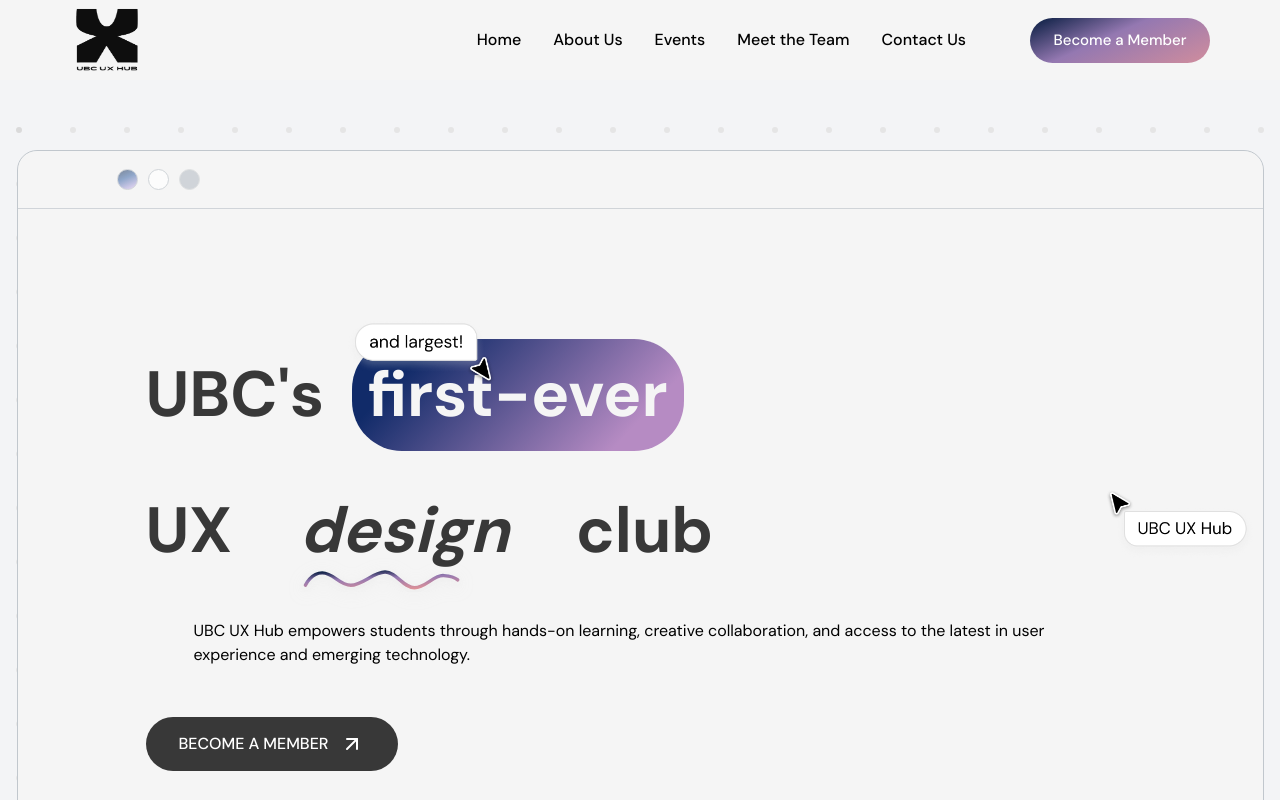
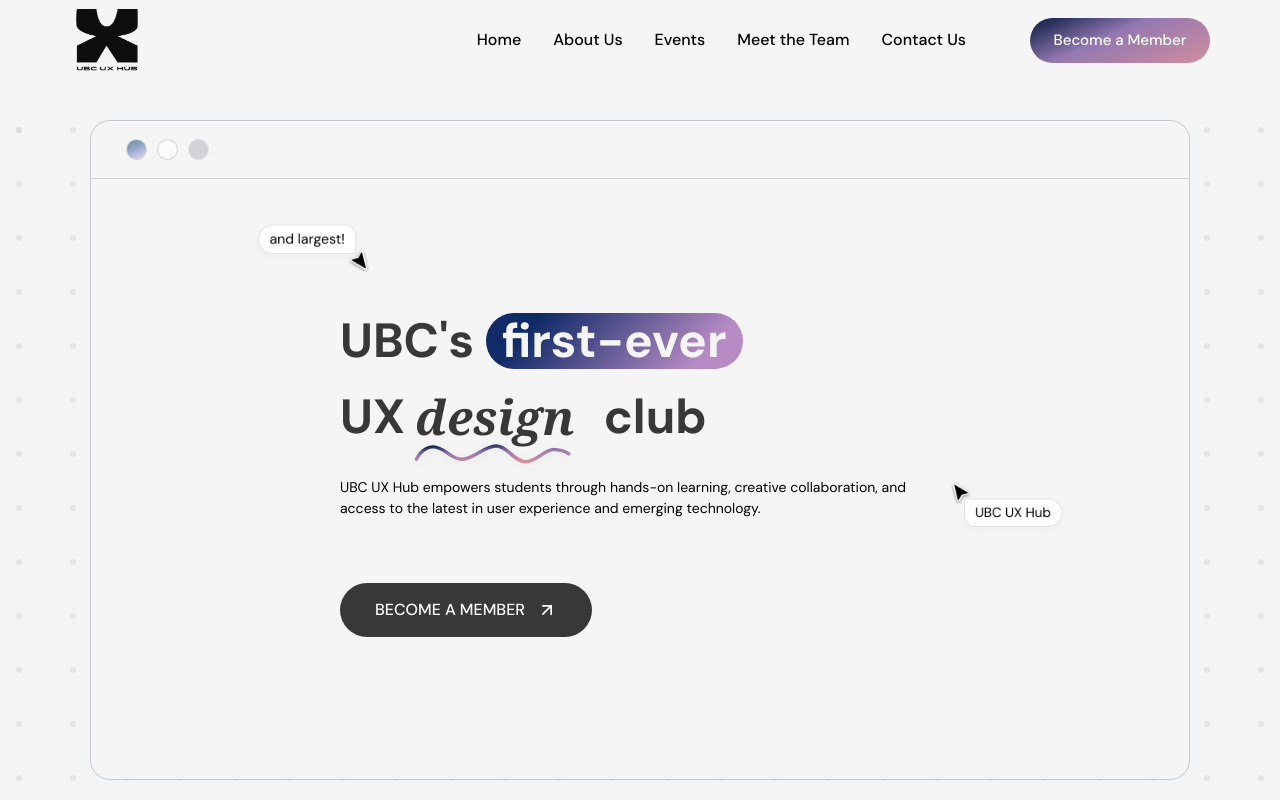
Before and after one commit to auroraxcheng/UXhub-website, a Next.js app: page / in a window 1280 px wide. Shown: the top 800 px of the page. Built offline with nearby package versions, Linux system fonts and the light colour scheme.

Commit message:
Fixes: sizes for different components

```diff
--- a/src/app/page.tsx
+++ b/src/app/page.tsx
@@ -33,7 +33,7 @@
       {/* Content Container */}
       <div className="relative z-10 pt-[80px] lg:pt-[80px] md:pt-[70px] sm:pt-[60px]">
         {/* Hero Section */}
-        <div id="home" className="flex justify-center items-start pt-[70px] lg:pt-[70px] md:pt-[50px] sm:pt-[30px]">
+        <div id="home" className="flex justify-center items-start pt-[40px] lg:pt-[40px] md:pt-[30px] sm:pt-[20px]">
           <HeroSection>
             <HeroContent />
           </HeroSection>
--- a/src/components/HeroContent.tsx
+++ b/src/components/HeroContent.tsx
@@ -6,43 +6,34 @@
 
 const HeroContent: React.FC = () => {
   return (
-    <div className="relative">
-      {/* cursor - "and largest!" */}
-      <div className="absolute -top-5 left-[200px] sm:-top-2.5 sm:left-[100px] md:-top-[15px] md:left-[150px] lg:-top-5 lg:left-[200px] z-10">
-        <img
-          src="/and largest.png"
-          alt="and largest!"
-          className="w-auto h-auto max-w-[150px] sm:max-w-[100px] md:max-w-[120px] lg:max-w-[150px]"
-        />
-      </div>
-
-      {/* cursor - "UBC UX Hub" */}
-      <div className="absolute top-[150px] -right-[120px] lg:top-[150px] lg:-right-[120px] md:top-[120px] md:-right-20 sm:top-20 sm:-right-15px z-10">
-        <img
-          src="/figma-cursor-chat.png"
-          alt="UBC UX Hub"
-          className="w-auto h-auto max-w-[150px] sm:max-w-[100px] md:max-w-[120px] lg:max-w-[150px]"
-        />
-      </div>
-    <h1 className="font-dm-sans font-bold leading-normal flex flex-col gap-8 text-[64px] sm:text-[32px] md:text-[48px] lg:text-[64px] text-[#383838]">
-      <div className="flex items-center gap-6">
+    <div className="px-4 sm:px-6 md:px-8 lg:px-0">
+    <h1
+      className="font-dm-sans font-bold leading-normal flex flex-col gap-0 sm:gap-0 md:gap-1 lg:gap-1 text-[#383838] mt-4 sm:mt-5 md:mt-6 lg:mt-8"
+      style={{
+        fontSize: "clamp(42px, 8vw, 48px)"
+      }}
+    >
+      <div className="flex items-center flex-wrap gap-1 sm:gap-1 md:gap-2 lg:gap-2">
         <span>UBC&apos;s</span>
         <span
-          className="rounded-[50px] text-[#F5F5F5] font-dm-sans font-bold leading-normal px-4 py-2 ml-1"
+          className="rounded-[80px] text-[#F5F5F5] font-dm-sans font-bold px-2 sm:px-4 md:px-6 lg:px-6"
           /* Keep inline, Tailwind doesn't support CSS gradients directly in classes */
           style={{
             background: "linear-gradient(133deg, #112B69 18.99%, #B68BC3 83.27%)",
             fontSize: "inherit", /* Inherits from parent h1 */
             padding: "8px 16px",
             marginLeft: "4px",
+            lineHeight: "1",
+            paddingTop: "4px",
+            paddingBottom: "4px",
           }}
         >
           first-ever
         </span>
       </div>
-      <div className="flex items-center gap-6">
-        <span>UX</span>&nbsp;
-        <span className="font-lora text-[#383838] text-[64px] font-semibold leading-normal mx-1 relative italic">
+      <div className="flex items-center flex-wrap gap-1 sm:gap-1 md:gap-2 lg:gap-2">
+        <span>UX</span>
+        <span className="font-serif italic text-[#383838] leading-normal mx-0.5 relative">
           design
           <svg
             xmlns="http://www.w3.org/2000/svg"
@@ -50,7 +41,7 @@
             height="24"
             viewBox="0 0 300 32"
             fill="none"
-            className="absolute -left-[5px] -bottom-[13px] w-[240px] h-[25px]"
+            className="absolute left-1/2 -translate-x-1/2 -bottom-[13px] w-[180px] h-[19px] sm:w-[200px] sm:h-[21px] md:w-[220px] md:h-[23px] lg:w-[240px] lg:h-[25px] ml-[20px] lg:ml-[30px]"
             /* Keep inline for complex filter, Tailwind doesn't support drop-shadow filters */
             style={{
               filter: "drop-shadow(0px 4px 8px rgba(224, 224, 224, 0.25))",
@@ -122,15 +113,11 @@
         <span>club</span>
       </div>
     </h1>
-    <p className="font-dm-sans font-normal leading-normal text-[#000] text-[16px] mt-10 mb-[50px] px-6 sm:px-6 md:px-8 lg:px-12">
-      <span className="block w-full max-w-[900px] mx-auto">
-        UBC UX Hub empowers students through hands-on learning,
-        creative collaboration, and access to the latest in user
-        experience and emerging technology.
-      </span>
+    <p className="font-dm-sans leading-normal text-[#000] text-[14px] mt-6 mb-[30px] max-w-[600px] text-left">
+      UBC UX Hub empowers students through hands-on learning, creative collaboration, and access to the latest in user experience and emerging technology.
     </p>
-    <div className="mt-8 flex gap-4">
-        <Button variant="primary" icon={<ArrowUpRight className="w-6 h-6" />}>
+    <div className="mt-16 flex gap-4">
+        <Button variant="primary" icon={<ArrowUpRight className="w-5 h-5" />}>
           BECOME A MEMBER
         </Button>
       </div>
--- a/src/pages/HeroSection.tsx
+++ b/src/pages/HeroSection.tsx
@@ -6,9 +6,27 @@
 
 export default function HeroSection({ children }: HeroSectionProps) {
   return (
-    <section className="w-full max-w-[1247px] h-auto min-h-[600px] sm:min-h-[650px] md:h-[750px] lg:h-[800px] flex-shrink-0 rounded-[20px] border border-[#C1C7CD] bg-[#f5f5f5] relative overflow-hidden flex flex-col items-center">
+    <section className="w-[90%] max-w-[1100px] h-[calc(100vh-140px)] flex-shrink-0 rounded-[20px] border border-[#C1C7CD] bg-[#f5f5f5] relative overflow-visible flex flex-col items-center">
+      {/* cursor - "and largest!" */}
+      <div className="hidden md:block absolute top-[100px] left-[170px] lg:top-[100px] lg:left-[160px] md:top-[100px] md:left-[100px] z-10">
+        <img
+          src="/and largest.png"
+          alt="and largest!"
+          className="max-w-[120px] lg:max-w-[120px] md:max-w-[100px] sm:max-w-[80px] w-auto h-auto"
+        />
+      </div>
+
+      {/* cursor - "UBC UX Hub" */}
+      <div className="hidden md:block absolute top-[360px] right-[150px] lg:top-[360px] lg:right-[120px] md:top-[300px] md:right-[95px] z-10">
+        <img
+          src="/figma-cursor-chat.png"
+          alt="UBC UX Hub"
+          className="max-w-[120px] lg:max-w-[120px] md:max-w-[100px] sm:max-w-[80px] w-auto h-auto"
+        />
+      </div>
+
       {/* Browser window header with colored dots */}
-      <div className="w-full h-[58px] flex-shrink-0 rounded-t-[20px] bg-[#f5f5f5] opacity-70 border-b border-[#C1C7CD] inline-flex items-center gap-2.5 py-[18px] px-6 sm:px-10 md:px-[60px] lg:pl-[80px] lg:pr-[18px] justify-start">
+      <div className="w-full h-[58px] flex-shrink-0 rounded-t-[20px] bg-[#f5f5f5] opacity-70 border-b border-[#C1C7CD] inline-flex items-center gap-2.5 py-[18px] pl-4 pr-6 sm:pl-6 sm:pr-10 md:pl-4 md:pr-[20px] lg:pl-4 lg:pr-[20px] justify-start">
         {/* Left circle - gradient */}
         <div className="w-[21px] h-[21px] rounded-full border border-[#C1C7CD] ml-[19px]"
              /* Keep inline, Tailwind doesn't support CSS gradients directly in classes" */
```
